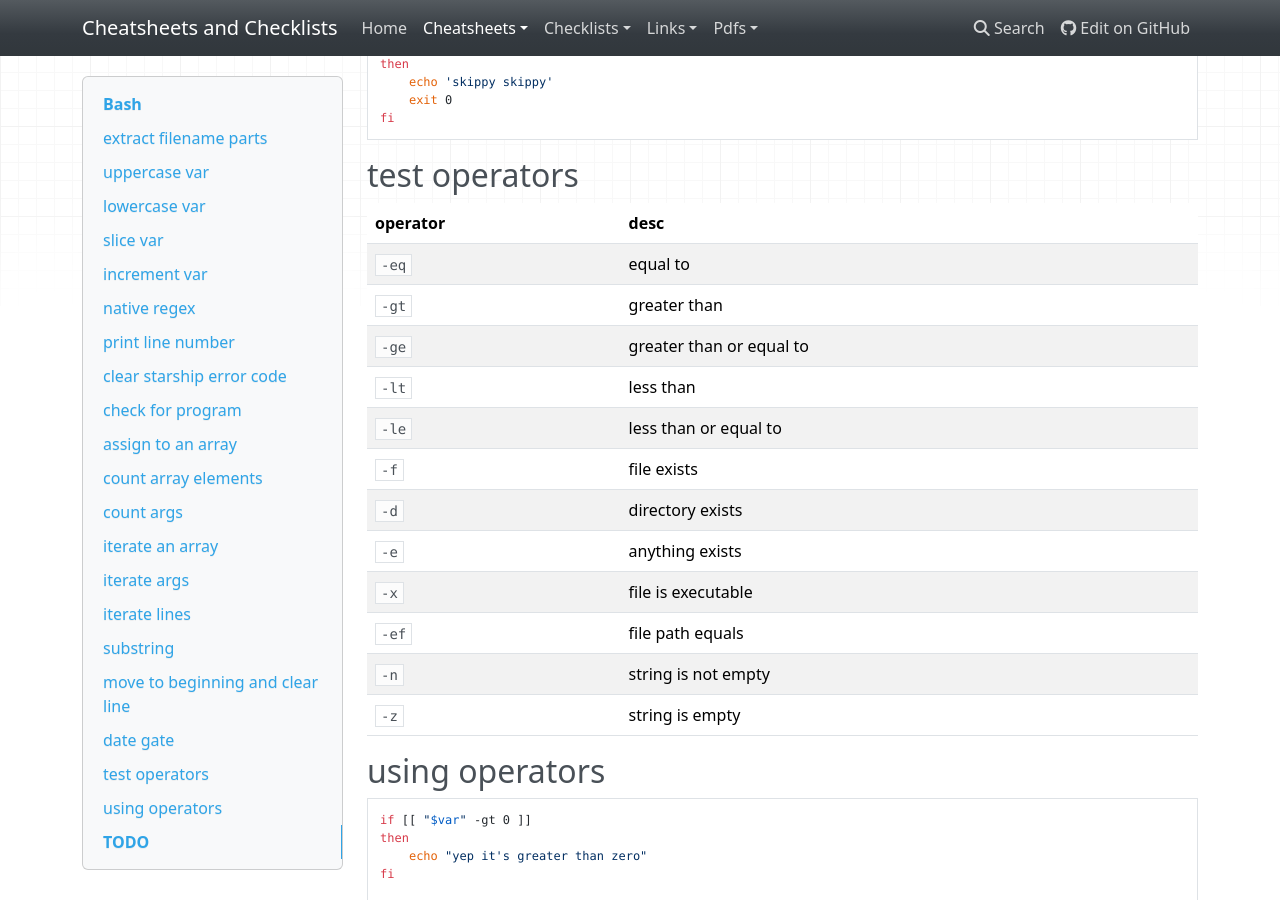
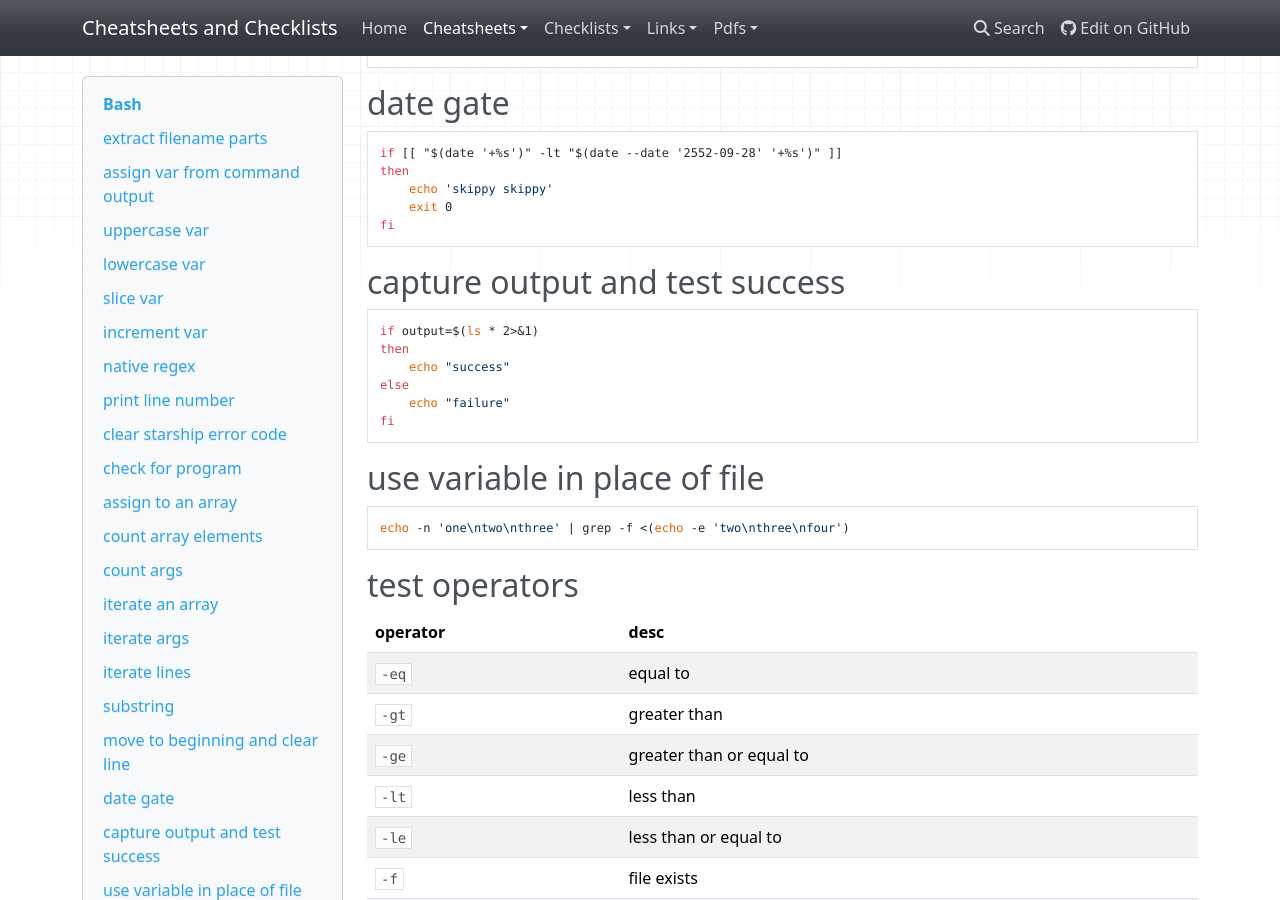
Before and after one commit to buckmanc/cheatsheets_and_checklists, an MkDocs documentation site: the page built from docs/cheatsheets/bash.md, in a window 1280 px wide and 900 px high, scrolled down 2563 px. Built offline with MkDocs 1.6.1, drawn with Linux system fonts in a browser that asks for light colours; nearby versions of some CDN libraries; some of the changed text lies outside the part shown.

Commit message:
bash cheatsheet additions

````diff
--- a/docs/cheatsheets/bash.md
+++ b/docs/cheatsheets/bash.md
@@ -18,6 +18,11 @@ tar.gz
 
 ~% echo "${FILE##*.}"
 gz
+```
+
+## assign var from command output
+```bash
+var="$(echo "eat at joe's")"
 ```
 
 ## uppercase var
@@ -128,6 +133,21 @@ then
 fi
 ```
 
+## capture output and test success
+```bash
+if output=$(ls * 2>&1)
+then
+    echo "success"
+else
+    echo "failure"
+fi
+```
+
+## use variable in place of file
+```bash
+echo -n 'one\ntwo\nthree' | grep -f <(echo -e 'two\nthree\nfour')
+```
+
 ## test operators
 
 operator|desc
````
Also changed, not shown: 1 other file.
